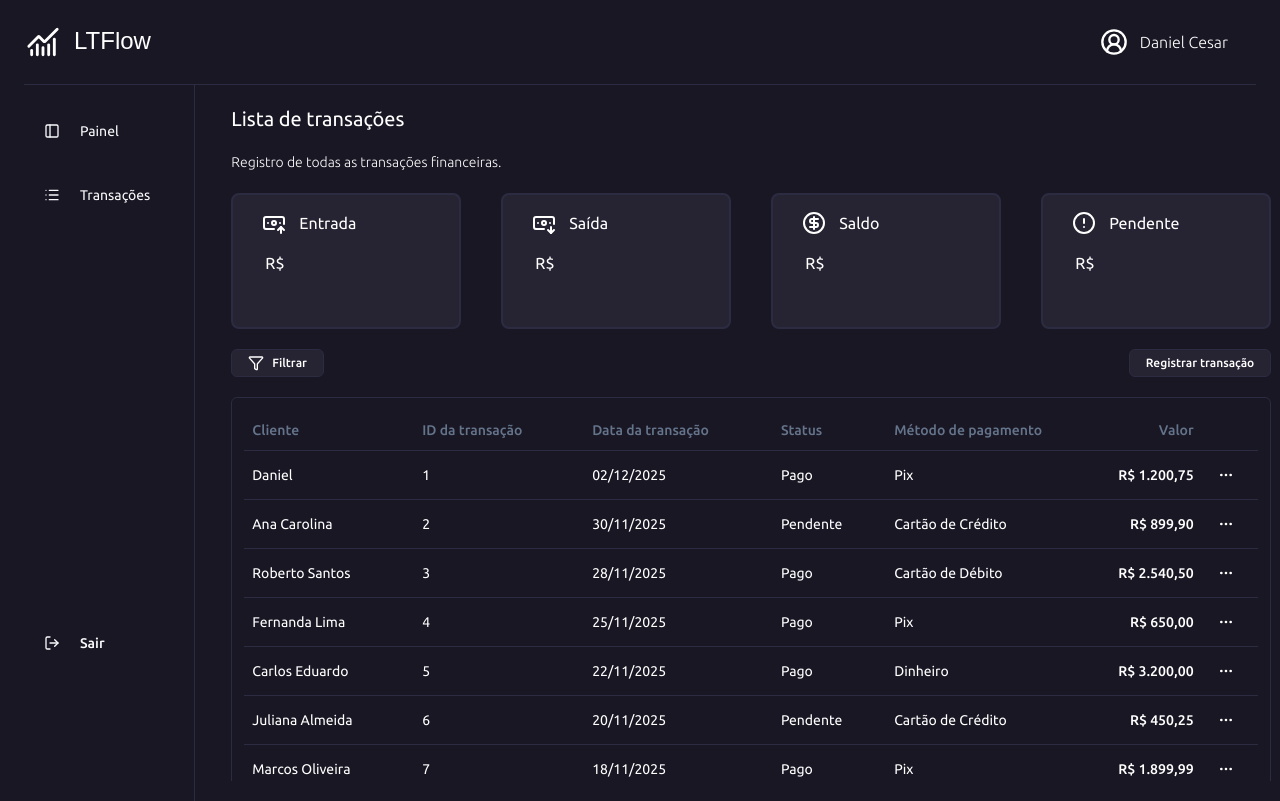
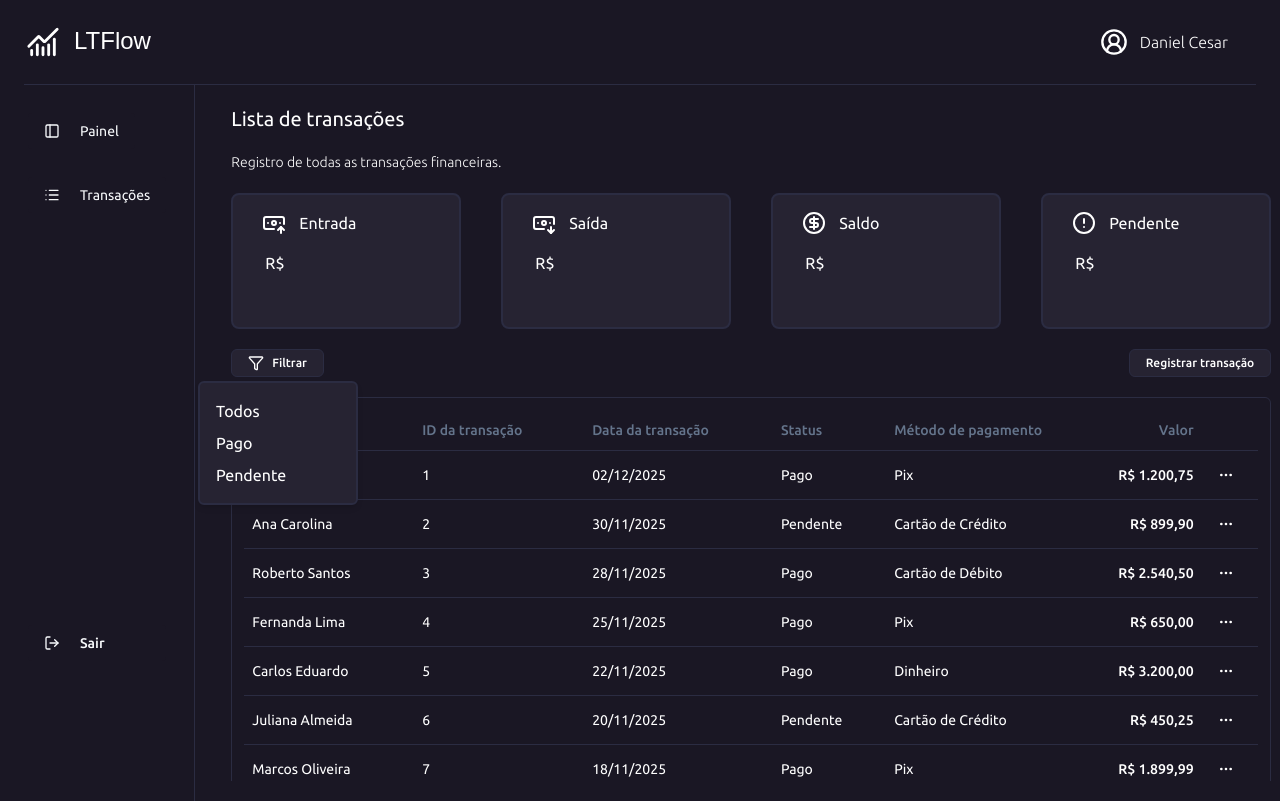
Before and after one commit to DannCesar/lt_flow, a Next.js app: page /transactions in a window 1280 px wide. Both pictures are taken after a click on the button "Filtrar". Shown: the top 801 px of the page. Built offline with nearby package versions, Linux system fonts and the light colour scheme; data requests are answered from the project's data file; a web font is replaced by a local one.

Commit message:
Feat: PopoverComponent  and added filter function in TransactionsContent

```diff
--- /dev/null
+++ b/app/components/Popover/index.tsx
@@ -0,0 +1,40 @@
+import {
+  Popover,
+  PopoverContent,
+  PopoverTrigger,
+} from "@/components/ui/popover";
+import { LucideIcon } from "lucide-react";
+import ButtonComponent from "../Button";
+import React, { useRef } from "react";
+
+interface IPopoverComponent {
+  children: React.ReactNode;
+  icon: LucideIcon;
+  textButton: string;
+}
+
+export default function PopoverComponent({
+  children,
+  icon: Icon,
+  textButton,
+}: IPopoverComponent) {
+  const popupContainer = useRef<HTMLDivElement | null>(null);
+  return (
+    <div ref={popupContainer}>
+      <Popover>
+        <PopoverTrigger asChild>
+          <ButtonComponent variant="primary" icon={Icon}>
+            {textButton}
+          </ButtonComponent>
+        </PopoverTrigger>
+
+        <PopoverContent
+          side="bottom"
+          className="rounded-md p-4 w-40 bg-[#262332] text-white border-2 border-[#2B2C42]"
+        >
+          {children}
+        </PopoverContent>
+      </Popover>
+    </div>
+  );
+}
--- a/app/components/TransactionsContent/index.tsx
+++ b/app/components/TransactionsContent/index.tsx
@@ -15,12 +15,16 @@ import ButtonComponent from "../Button";
 import Card from "../Card";
 import { transactionsColumns } from "../Columns/TransactionsColumns";
 import { DataTable } from "../DataTable";
+import PopoverComponent from "../Popover";
 
 const service = new TransactionsService();
 
+type filterTransacitions = "Pago" | "Pendente" | "Todos";
+
 export default function TransactionsContent() {
   const [transactions, setTransactions] = useState([]);
-  const memoizedTransactions = useMemo(() => transactions, [transactions]);
+  const [statusFilter, setStatusFilter] =
+    useState<filterTransacitions>("Todos");
   const memoizedTransactionsColumns = useMemo(() => transactionsColumns, []);
 
   useEffect(() => {
@@ -30,14 +34,19 @@ export default function TransactionsContent() {
     }
     loadData();
   }, []);
-  console.log(transactions, "data");
+
+  const filteredTransactions = useMemo(() => {
+    if (statusFilter === "Todos") return transactions;
+    return transactions.filter(
+      (transaction: any) => transaction.status === statusFilter
+    );
+  }, [transactions, statusFilter]);
 
   const table = useReactTable({
-    data: memoizedTransactions,
+    data: filteredTransactions,
     columns: memoizedTransactionsColumns,
     getCoreRowModel: getCoreRowModel(),
   });
-
 
   return (
     <div className=" grid grid-cols-1 px-4 max-w-[1920px]  md:flex flex-col text-white">
@@ -74,9 +83,31 @@ export default function TransactionsContent() {
         />
       </div>
       <div className="flex justify-between mt-5 ">
-        <ButtonComponent variant="primary" icon={FilterIcon}>
-          Filtrar
-        </ButtonComponent>
+     <PopoverComponent textButton="Filtrar" icon={FilterIcon}><div className="flex flex-col gap-2">
+      <button
+        onClick={() => setStatusFilter("Todos")}
+        className="text-left hover:opacity-80"
+      >
+        Todos
+      </button>
+
+      <button
+        onClick={() => setStatusFilter("Pago")}
+        className="text-left hover:opacity-80"
+      >
+        Pago
+      </button>
+
+      <button
+        onClick={() => setStatusFilter("Pendente")}
+        className="text-left hover:opacity-80"
+      >
+        Pendente
+      </button>
+    </div></PopoverComponent>
+
+
+
         <ButtonComponent variant="primary">Registrar transação</ButtonComponent>
       </div>
       <div className="text-white overflow-y-auto w-full max-h-96 mt-5">
--- /dev/null
+++ b/components/ui/popover.tsx
@@ -0,0 +1,33 @@
+"use client"
+
+import * as React from "react"
+import * as PopoverPrimitive from "@radix-ui/react-popover"
+
+import { cn } from "@/lib/utils"
+
+const Popover = PopoverPrimitive.Root
+
+const PopoverTrigger = PopoverPrimitive.Trigger
+
+const PopoverAnchor = PopoverPrimitive.Anchor
+
+const PopoverContent = React.forwardRef<
+  React.ElementRef<typeof PopoverPrimitive.Content>,
+  React.ComponentPropsWithoutRef<typeof PopoverPrimitive.Content>
+>(({ className, align = "center", sideOffset = 4, ...props }, ref) => (
+  <PopoverPrimitive.Portal>
+    <PopoverPrimitive.Content
+      ref={ref}
+      align={align}
+      sideOffset={sideOffset}
+      className={cn(
+        "z-50 w-72 rounded-md border bg-popover p-4 text-popover-foreground shadow-md outline-none data-[state=open]:animate-in data-[state=closed]:animate-out data-[state=closed]:fade-out-0 data-[state=open]:fade-in-0 data-[state=closed]:zoom-out-95 data-[state=open]:zoom-in-95 data-[side=bottom]:slide-in-from-top-2 data-[side=left]:slide-in-from-right-2 data-[side=right]:slide-in-from-left-2 data-[side=top]:slide-in-from-bottom-2 origin-[--radix-popover-content-transform-origin]",
+        className
+      )}
+      {...props}
+    />
+  </PopoverPrimitive.Portal>
+))
+PopoverContent.displayName = PopoverPrimitive.Content.displayName
+
+export { Popover, PopoverTrigger, PopoverContent, PopoverAnchor }
--- a/package.json
+++ b/package.json
@@ -12,6 +12,7 @@
   },
   "dependencies": {
     "@radix-ui/react-dropdown-menu": "^2.1.16",
+    "@radix-ui/react-popover": "^1.1.15",
     "@radix-ui/react-slot": "^1.2.4",
     "@tanstack/react-table": "^8.21.3",
     "axios": "^1.13.2",
```
Also changed, not shown: 1 other file (tests, documents, lock files or other folders).
